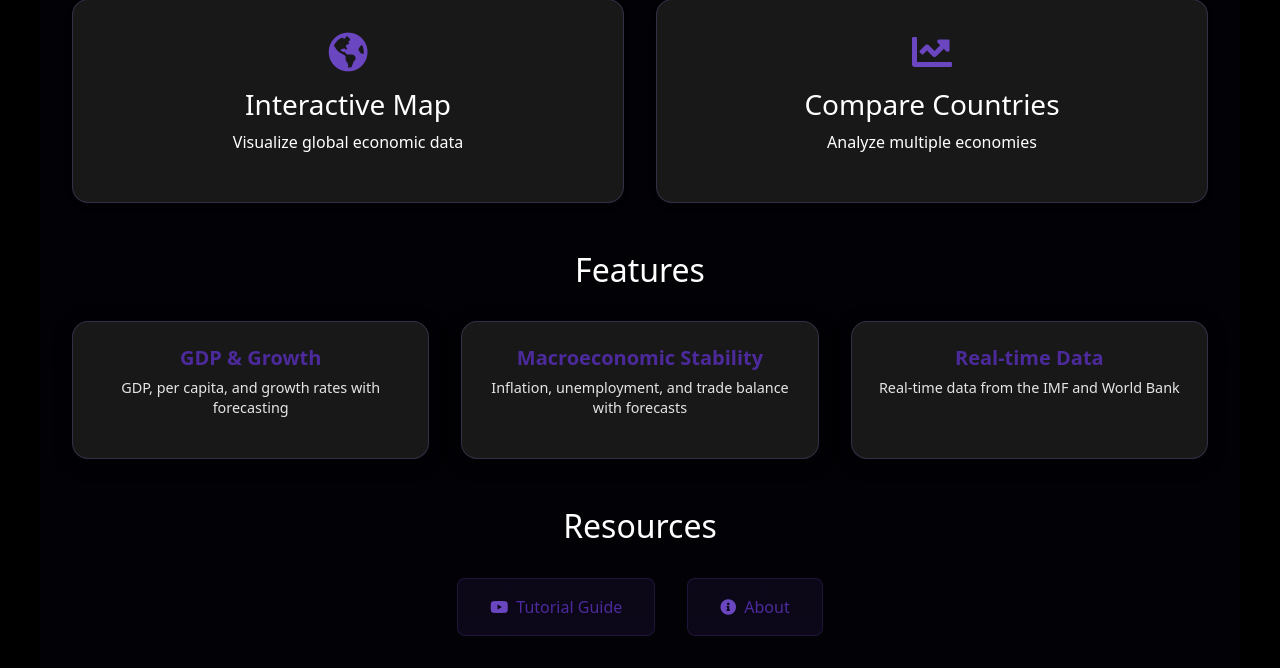
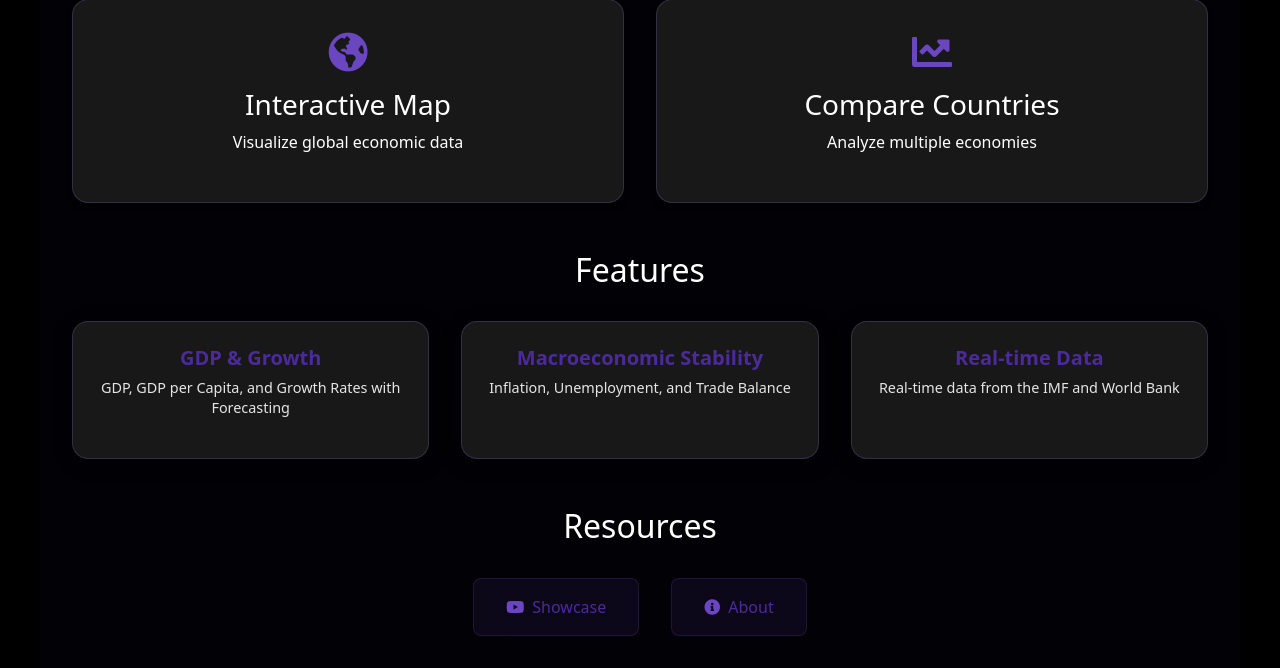
Before and after one commit to PenguinsAreSuperCool/MacroAnalysis, a Flask app: page / in a window 1280 px wide. Shown: the part 419-1087 px from the top of the page. Run offline with Flask 3, Linux system fonts and the light colour scheme.

Commit message:
Changing some texts

```diff
--- a/MacroAnalysis/templates/home.html
+++ b/MacroAnalysis/templates/home.html
@@ -45,12 +45,12 @@
         <div class="metrics-grid">
             <div class="metric-card gdp">
                 <h4>GDP & Growth</h4>
-                <p class="indicator-desc">GDP, per capita, and growth rates with forecasting</p>
+                <p class="indicator-desc">GDP, GDP per Capita, and Growth Rates with Forecasting</p>
                 <div id="gdp-preview"></div>
             </div>
             <div class="metric-card macro">
                 <h4>Macroeconomic Stability</h4>
-                <p class="indicator-desc">Inflation, unemployment, and trade balance with forecasts</p>
+                <p class="indicator-desc">Inflation, Unemployment, and Trade Balance</p>
                 <div id="macro-preview"></div>
             </div>
             <div class="metric-card data">
@@ -67,7 +67,7 @@
         <div class="resources-grid">
             <a href="https://youtu.be/QDYxbKutPuQ" target="_blank" class="resource-link">
                 <i class="fab fa-youtube"></i>
-                Tutorial Guide
+                Showcase
             </a>
             <a href="/about" class="resource-link">
                 <i class="fas fa-info-circle"></i>
```
